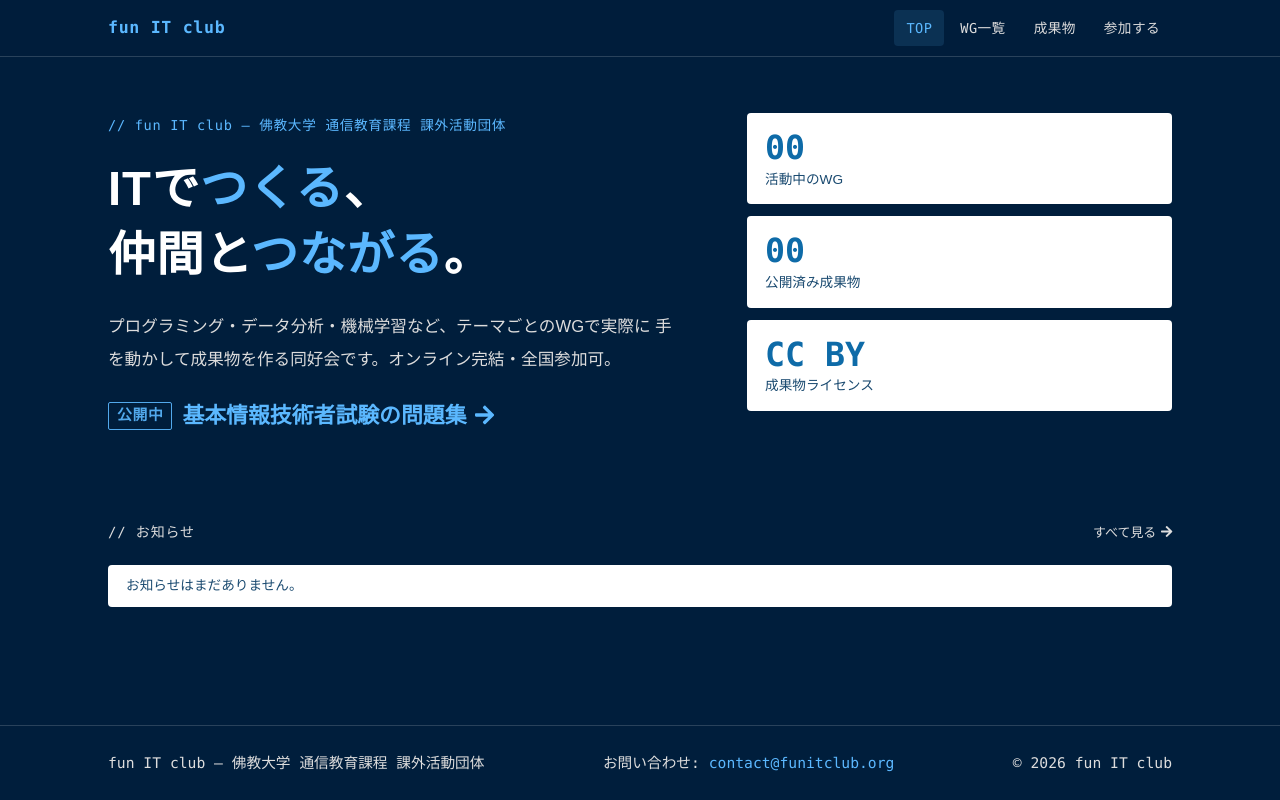
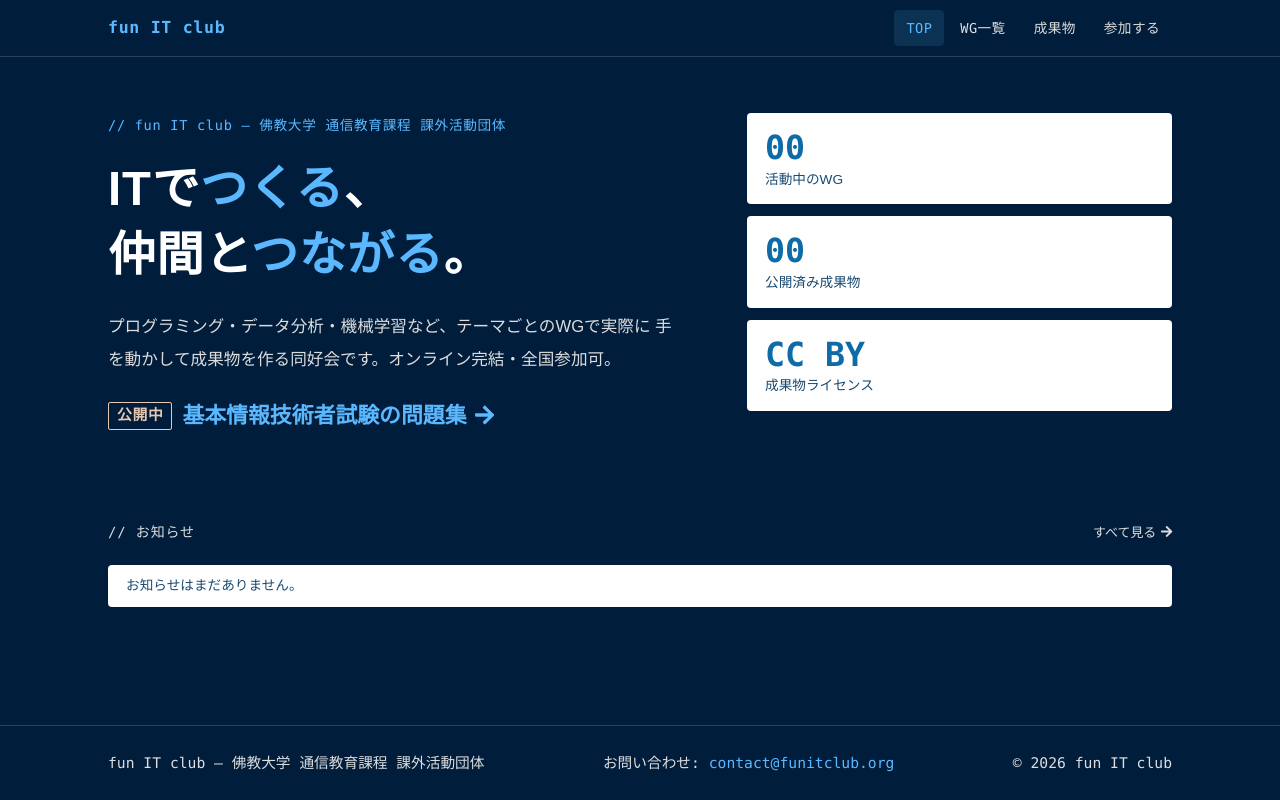
Before and after one commit to funITclub/homepage, a Django app: page / in a window 1280 px wide. Run offline with Django 5.2, Linux system fonts and the light colour scheme; data comes from the database, SQL or seed files in the repository; data that the repository does not hold is empty.

Commit message:
TOP のリンクの「公開中」を薄い肌色にする
Co-Authored-By: Claude Opus 5.5 <noreply@anthropic.com>

```diff
--- a/static/css/funitclub.css
+++ b/static/css/funitclub.css
@@ -17,6 +17,7 @@
     --navy-2: #003060;
     --accent: #5BB8FF;
     --accent-ink: #0E6BA8;   /* 白カード上のアクセント文字 */
+    --peach: #FFDBBF;        /* TOP の「公開中」 */
     --card: #FFFFFF;
     --ink: #001E3C;
     --ink-2: #1A4A70;
@@ -293,6 +294,8 @@ a:hover {
 
 .hero-link .badge {
     font-size: .85rem;
+    border-color: var(--peach);
+    color: var(--peach);
     animation: hero-link-blink 1.6s ease-in-out infinite;
 }
 
```
